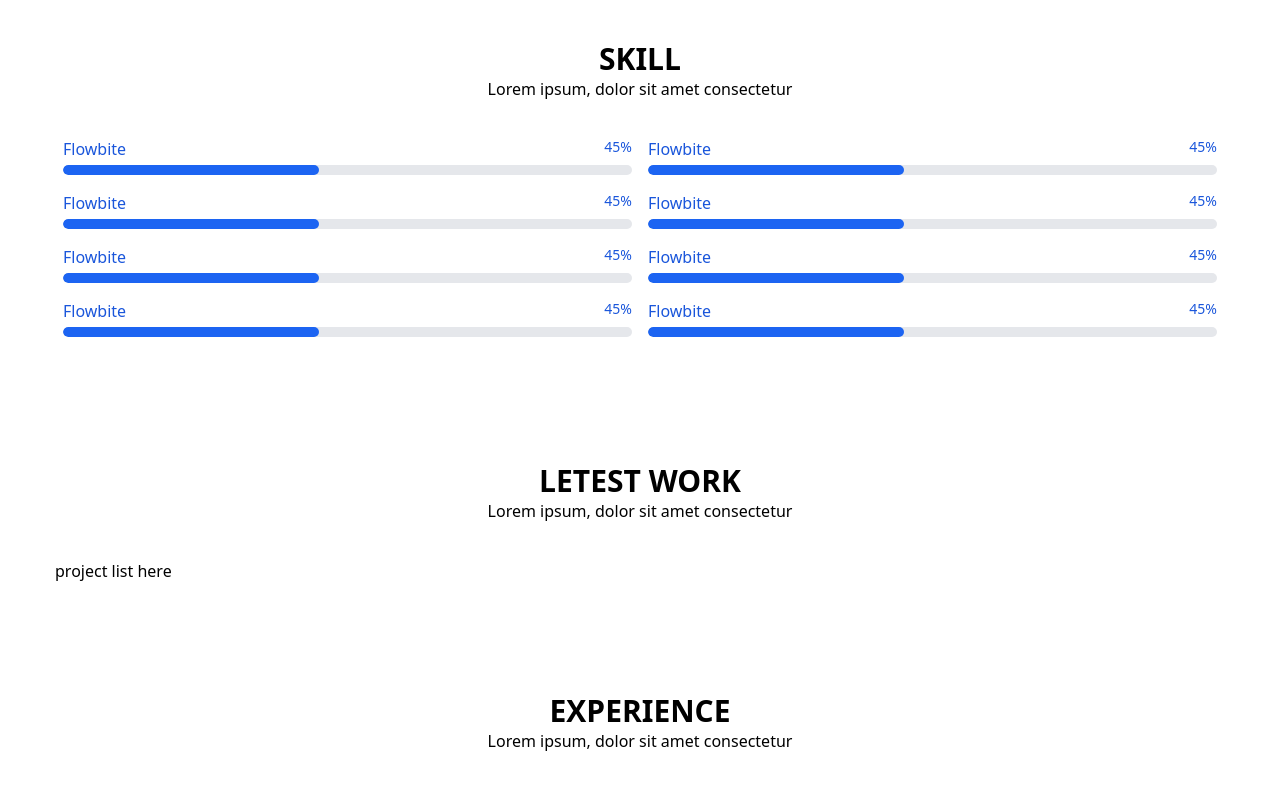
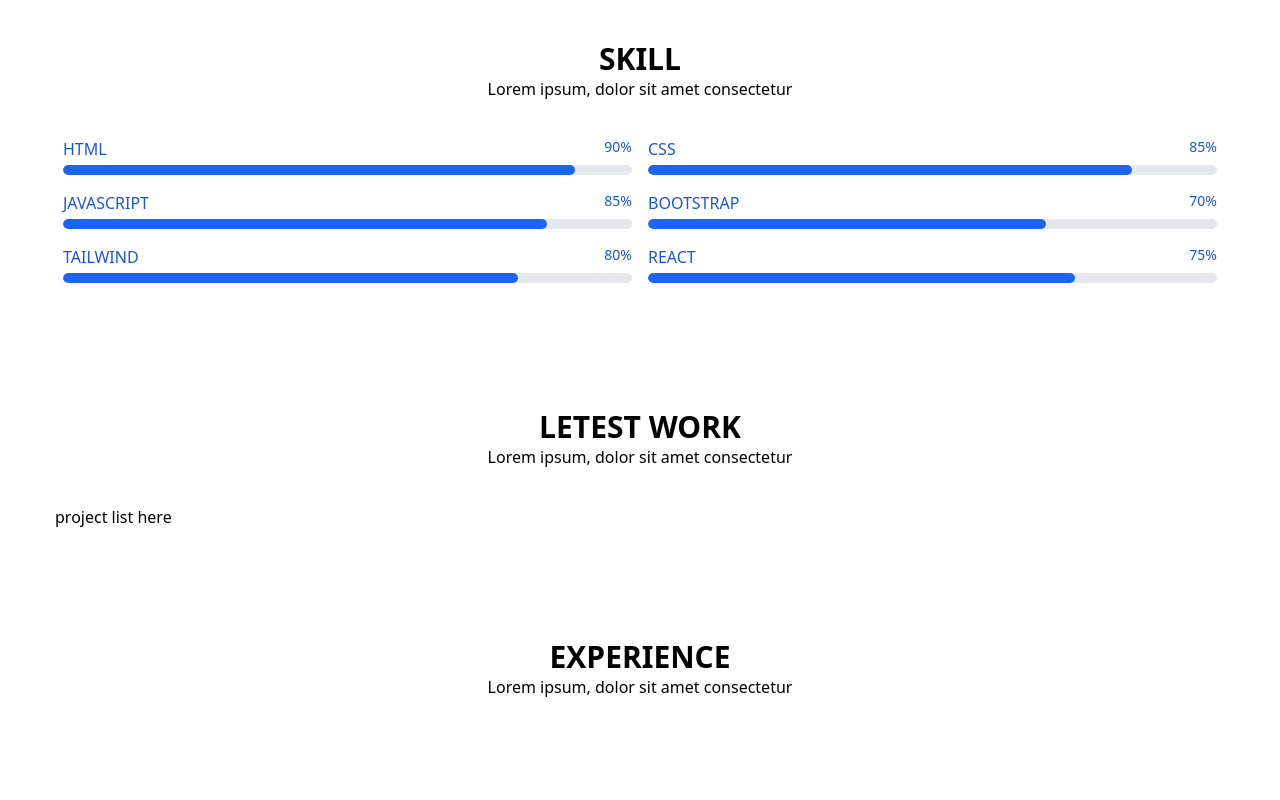
Before and after one commit to TahirAhmad01/PortfolioReact-Deprecated, a React (Create React App) app: page / in a window 1280 px wide. Shown: the part 1400-2200 px from the top of the page. Built offline with nearby package versions, Linux system fonts and the light colour scheme.

Commit message:
minor change

```diff
--- a/src/components/Section/resume/workExperience.js
+++ b/src/components/Section/resume/workExperience.js
@@ -1,11 +1,15 @@
 import React from "react";
 
-export default function WorkExperience(props) {
+export default function WorkExperience() {
   return (
     <>
       <div>
-        <div></div>
-        <div></div>
+        <div>
+          <div className="w-42 h-42"></div>
+        </div>
+        <div>
+          <div></div>
+        </div>
       </div>
     </>
   );
--- a/src/components/Section/skill/progressBar.js
+++ b/src/components/Section/skill/progressBar.js
@@ -1,26 +1,25 @@
 import React from "react";
 import { Fade } from "react-reveal";
 
-export default function ProgressBar() {
+export default function ProgressBar({ name, progress }) {
   //   useCountUp({ ref: "counter", end: 1234567 });
 
   return (
     <React.Fragment>
       <div className="mb-4 w-1/2 px-2">
         <div className="flex justify-between mb-1">
-          <span className="text-base font-medium text-blue-700 dark:text-white">
-            Flowbite
+          <span className="text-base font-medium text-blue-700 dark:text-white uppercase">
+            {name}
           </span>
           <span className="text-sm font-medium text-blue-700 dark:text-white">
-            45%
-            {/* <span id="counter" /> */}
+            {progress}%{/* <span id="counter" /> */}
           </span>
         </div>
         <div className="w-full bg-gray-200 rounded-full h-2.5 dark:bg-gray-700 overflow-hidden">
           <Fade left>
             <div
               className="bg-blue-600 h-2.5 rounded-full"
-              style={{ width: "45%" }}
+              style={{ width: progress + "%" }}
             ></div>{" "}
           </Fade>
         </div>
--- a/src/components/Section/skill/skill.js
+++ b/src/components/Section/skill/skill.js
@@ -1,6 +1,7 @@
 import React from "react";
 import Title from "../title";
 import ProgressBar from "./progressBar";
+import { data } from "./skillData";
 
 export default function Skill() {
   return (
@@ -8,14 +9,18 @@ export default function Skill() {
       <div className=" containerCustom gap">
         <Title title="skill" />
         <div className="flex flex-wrap">
+          {/* <ProgressBar />
           <ProgressBar />
           <ProgressBar />
           <ProgressBar />
           <ProgressBar />
           <ProgressBar />
           <ProgressBar />
-          <ProgressBar />
-          <ProgressBar />
+          <ProgressBar /> */}
+
+          {data.map((skill) => (
+            <ProgressBar name={skill.name} progress={skill.progress} />
+          ))}
         </div>
       </div>
     </>
--- /dev/null
+++ b/src/components/Section/skill/skillData.js
@@ -0,0 +1,26 @@
+export const data = [
+  {
+    name: "Html",
+    progress: 90,
+  },
+  {
+    name: "css",
+    progress: 85,
+  },
+  {
+    name: "Javascript",
+    progress: 85,
+  },
+  {
+    name: "Bootstrap",
+    progress: 70,
+  },
+  {
+    name: "Tailwind",
+    progress: 80,
+  },
+  {
+    name: "React",
+    progress: 75,
+  },
+];
--- a/src/components/Section/testimonial/feedback.js
+++ b/src/components/Section/testimonial/feedback.js
@@ -1,11 +1,10 @@
 import React from "react";
-import { Fade } from "react-reveal";
 
 export default function Feedback(props) {
   return (
     <>
       <div className="item">
-        <Fade bottom>
+        {/* <Fade bottom delay={50}> */}
         <div className="swiper-slide">
           <blockquote className="rounded-lg bg-gray-100 p-8">
             <div className="flex items-center">
@@ -66,12 +65,12 @@ export default function Feedback(props) {
             </div>
 
             <p className="mt-4 text-gray-500">
-                Lorem ipsum dolor sit amet consectetur adipisicing elit.
-                Deserunt voluptatem alias ut provident sapiente repellendus.
+              Lorem ipsum dolor sit amet consectetur adipisicing elit. Deserunt
+              voluptatem alias ut provident sapiente repellendus.
             </p>
           </blockquote>
         </div>
-        </Fade>
+        {/* </Fade> */}
       </div>
     </>
   );
--- a/src/components/Section/testimonial/testimonial.js
+++ b/src/components/Section/testimonial/testimonial.js
@@ -2,9 +2,9 @@ import "owl.carousel/dist/assets/owl.carousel.css";
 import "owl.carousel/dist/assets/owl.theme.default.css";
 import React from "react";
 import OwlCarousel from "react-owl-carousel";
+import { Fade } from "react-reveal";
 import Title from "../title";
 import Feedback from "./feedback";
-import { Fade } from "react-reveal";
 
 export default function Testimonial() {
   const options = {
@@ -32,7 +32,7 @@ export default function Testimonial() {
       <div className="containerCustom gap">
         <Title title="CLIENT FEEDBACK" />
         <OwlCarousel className="owl-theme" loop margin={1} {...options}>
-          <Fade bottom cascade>
+          <Fade bottom>
             <Feedback />
             <Feedback />
             <Feedback />
```
Lines whose indentation alone changed are shown as unchanged.
